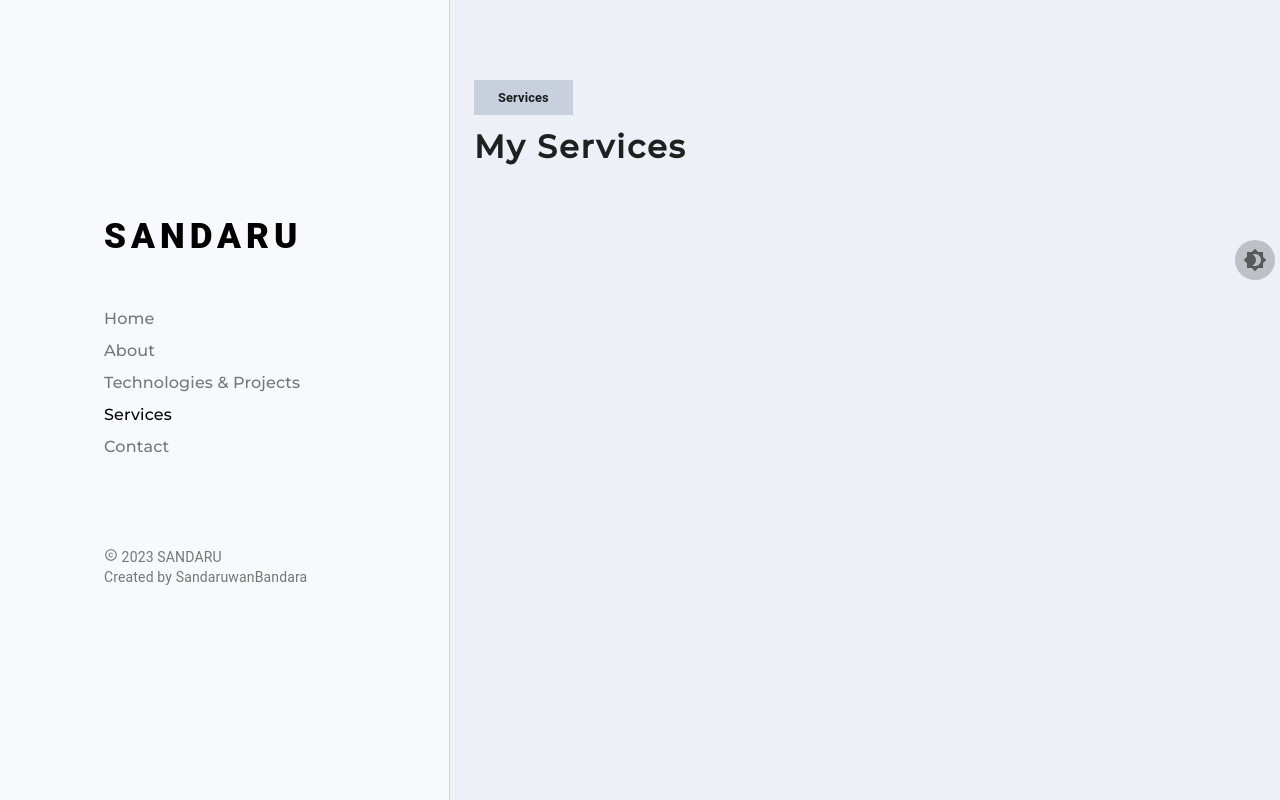
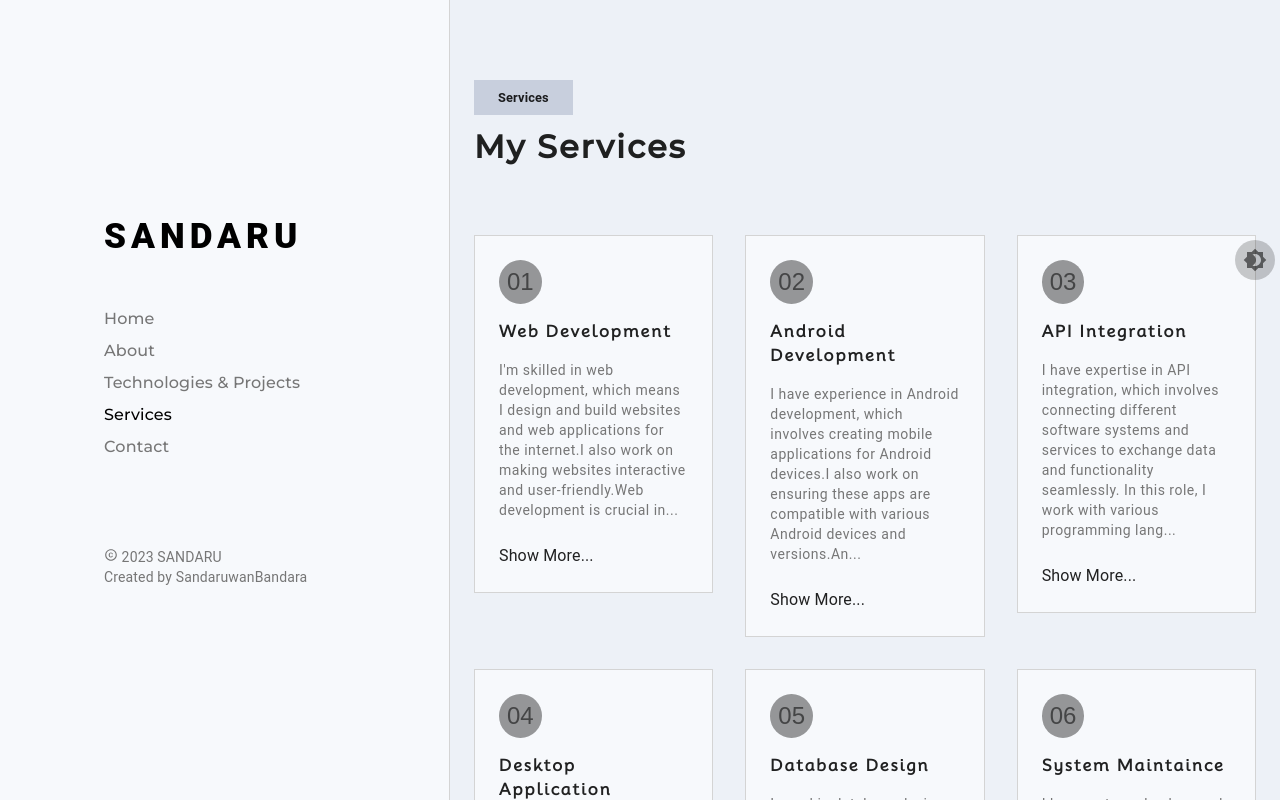
Before and after one commit to SandaruwanB/portfolio, a React (Create React App) app: page /services in a window 1280 px wide. Shown: the top 800 px of the page. Built offline with nearby package versions, Linux system fonts and the light colour scheme.

Commit message:
DEV services page

```diff
--- a/src/components/Services.jsx
+++ b/src/components/Services.jsx
@@ -1,10 +1,43 @@
 import React from 'react'
-import { Box, CssBaseline, Container, useTheme, Typography, Grow } from '@mui/material'
+import { Box, CssBaseline, Container, useTheme, Typography, Grow, Grid, IconButton } from '@mui/material'
 import NavBar from './navbar/NavBar'
 
 
 const Services = () => {
   const theme = useTheme();
+
+  const services = [
+    {
+      number : '01',
+      title : 'Web Development',
+      content : "I'm skilled in web development, which means I design and build websites and web applications for the internet.I also work on making websites interactive and user-friendly.Web development is crucial in today's digital world, helping businesses and individuals reach a wide online audience and offer their content or services",
+    },
+    {
+      number : '02',
+      title : 'Android Development',
+      content : 'I have experience in Android development, which involves creating mobile applications for Android devices.I also work on ensuring these apps are compatible with various Android devices and versions.Android development is vital in the mobile app industry, allowing businesses and individuals to connect with a vast user base through their smartphones and tablets',
+    },
+    {
+      number : '03',
+      title : 'API Integration',
+      content : 'I have expertise in API integration, which involves connecting different software systems and services to exchange data and functionality seamlessly. In this role, I work with various programming languages and technologies to enable smooth communication between applications. My responsibilities include designing, implementing, and maintaining these integrations to enhance the functionality of web and mobile applications. API integration is crucial in modern software development, as it allows for the efficient sharing of data and services across platforms, improving user experiences and operational efficiency',
+    },
+    {
+      number : '04',
+      title : 'Desktop Application Development',
+      content : 'I possess proficiency in desktop application development, which involves creating software applications that run on desktop computers.In this role, I utilize programming languages to design and develop robust and user-friendly desktop applications. My responsibilities include designing graphical user interfaces (GUIs), implementing core functionalities, and ensuring compatibility with various operating systems, such as Windows, macOS, and Linux. Desktop application development is essential for delivering powerful, standalone software solutions tailored to meet specific user needs and business requirements',
+    },
+    {
+      number : '05',
+      title : 'Database Design',
+      content : 'I excel in database design, a crucial aspect of software development that involves creating efficient and organized data structures. In this role, I design and optimize databases using tools like SQL, NoSQL, or relational database management systems (RDBMS). My expertise includes defining data models, establishing relationships between tables, and ensuring data integrity and security. I also specialize in performance tuning to enhance database responsiveness and scalability. Effective database design is fundamental to the functionality and reliability of software applications, making it an integral part of modern information systems',
+    },
+    {
+      number : '06',
+      title : 'System Maintaince',
+      content : 'I have a strong background in system maintenance, which involves the ongoing management and upkeep of computer systems, networks, and infrastructure. In this role, my responsibilities include monitoring system performance, applying updates and patches, troubleshooting issues, and ensuring the security and stability of IT environments. I am skilled in identifying and resolving hardware and software issues promptly to minimize downtime and maintain operational efficiency. System maintenance is critical in ensuring the reliability and availability of technology resources, making it an essential component of effective IT management',
+    }
+  ]
 
   return (
     <Box>
@@ -26,6 +59,30 @@ const Services = () => {
                 <Typography sx={{mt : 1, letterSpacing : 2, fontSize : '2rem', fontWeight : 'bold'}} className='textSecondry'>
                   My Services
                 </Typography>
+                <Grid container spacing={4} sx={{mt : 4}}>
+
+                  {services.map((value,index)=>(
+                    <Grid item lg={4} xs={12} sm={6} md={6} xl={4} key={index}>
+                      <Box sx={{width : '100%', background : theme.palette.secondary.main, p : 3, border : `1px solid ${theme.palette.primary.dark}`, minHeight : 280, cursor : 'pointer'}}>
+                        <IconButton sx={{background : 'rgba(0,0,0,0.40)'}}>
+                          {value.number}
+                        </IconButton>
+                        <Typography sx={{mt : 2, fontWeight : '700', letterSpacing : 2}} className='textPrimary'>
+                          {value.title}
+                        </Typography>
+                        <Typography variant='body2' sx={{mt : 2, letterSpacing : 0.5, color  : theme.components.MuiListItem}} className='textSecondry'>
+                          {(value.title).length > 20 ? value.content.substring(0, 150) : value.content.substring(0, 200)}...
+                        </Typography>
+                        <Box sx={{mt : 3, cursor : 'pointer'}}>
+                          <Typography variant='body1'>
+                            Show More...
+                          </Typography>
+                        </Box>
+                      </Box>
+                    </Grid>
+                  ))}
+
+                </Grid>
               </Container>
             </Grow>
           </Box>
--- a/src/components/navbar/NavBar.jsx
+++ b/src/components/navbar/NavBar.jsx
@@ -50,7 +50,7 @@ const NavBar = (props) => {
         {navBarValues.map((value,index)=>(
           <ListItem key={index}>
             <ListItemButton>
-              <ListItemText primary={value.name} onClick={()=>navigate(value.url)} sx={{color : value.url === current ? theme.components.MuiListItemText : ""}}/>
+              <ListItemText primary={value.name} onClick={()=>navigate(value.url)} sx={{color : value.url === current ? theme.components.MuiListItemText : theme.components.MuiListItem}}/>
             </ListItemButton>
           </ListItem>
         ))}
```
